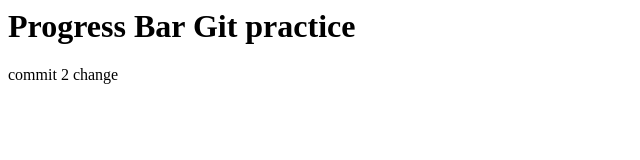
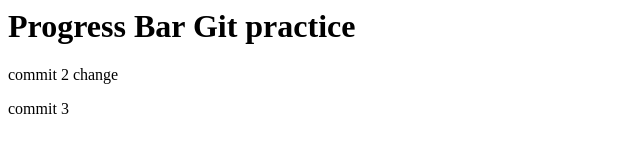
Before and after one commit to twilightboy/pbgit, a plain HTML site: page index.html in a window 1280 px wide. Shown: the full height of the page, 0-640 px from the left. Drawn offline with Linux system fonts and the light colour scheme.

Commit message:
Add commit 3

```diff
--- a/index.html
+++ b/index.html
@@ -1,2 +1,3 @@
 <h1>Progress Bar Git practice</h1>
 <div>commit 2 change</div>
+<p>commit 3</p>
```
